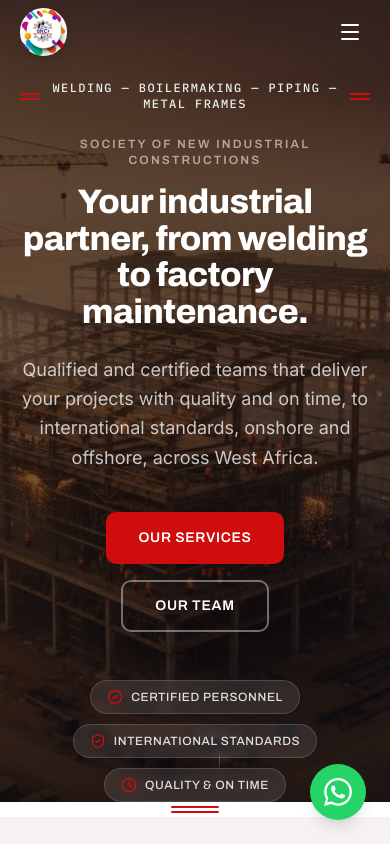
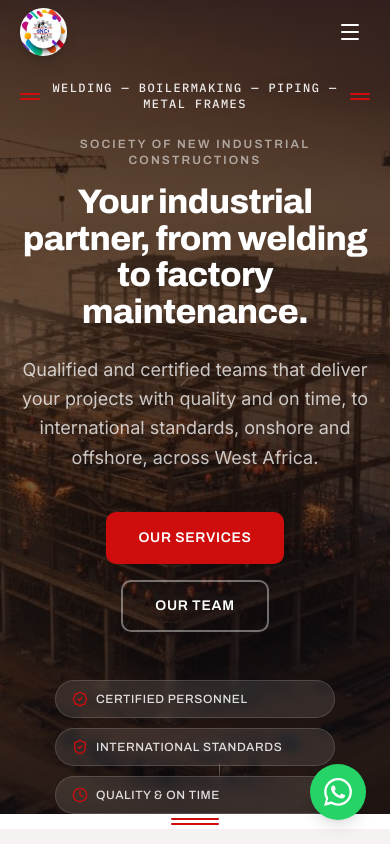
Before and after one commit to deograce1310/SNCI, a React (Vite) app: page / in a window 390 px wide. Shown: the top 844 px of the page. Built offline with nearby package versions, Linux system fonts and the light colour scheme.

Commit message:
Hero : badges en colonne de largeur uniforme sur mobile
Sur mobile, les 3 badges sont empilés dans une colonne de largeur fixe
(largeur identique), icône et texte alignés à gauche. La rangée centrée
est conservée sur écran large.

```diff
--- a/src/pages/HomePage.tsx
+++ b/src/pages/HomePage.tsx
@@ -155,13 +155,13 @@ export default function HomePage() {
               {t('nav.equipe')}
             </Link>
           </div>
-          <div className="flex flex-wrap items-center justify-center gap-2.5 sm:gap-3 mt-12 animate-in fade-in slide-in-from-bottom-4 duration-700 delay-700">
+          <div className="flex flex-col sm:flex-row sm:flex-wrap items-stretch sm:items-center justify-center gap-2.5 sm:gap-3 mt-12 max-w-[280px] sm:max-w-none mx-auto animate-in fade-in slide-in-from-bottom-4 duration-700 delay-700">
             {[
               { icon: BadgeCheck, label: t('hero.badge1') },
               { icon: ShieldCheck, label: t('hero.badge2') },
               { icon: Clock, label: t('hero.badge3') },
             ].map(({ icon: Icon, label }) => (
-              <div key={label} className="inline-flex items-center gap-2 px-4 py-2 rounded-full bg-white/10 border border-white/15 backdrop-blur-sm">
+              <div key={label} className="flex w-full sm:w-auto items-center justify-start sm:justify-center gap-2 px-4 py-2.5 sm:py-2 rounded-full bg-white/10 border border-white/15 backdrop-blur-sm">
                 <Icon className="w-4 h-4 text-[#CF0D0D] shrink-0" />
                 <span className="font-archivo font-medium text-xs sm:text-[13px] uppercase tracking-wider text-white/85">{label}</span>
               </div>
```
